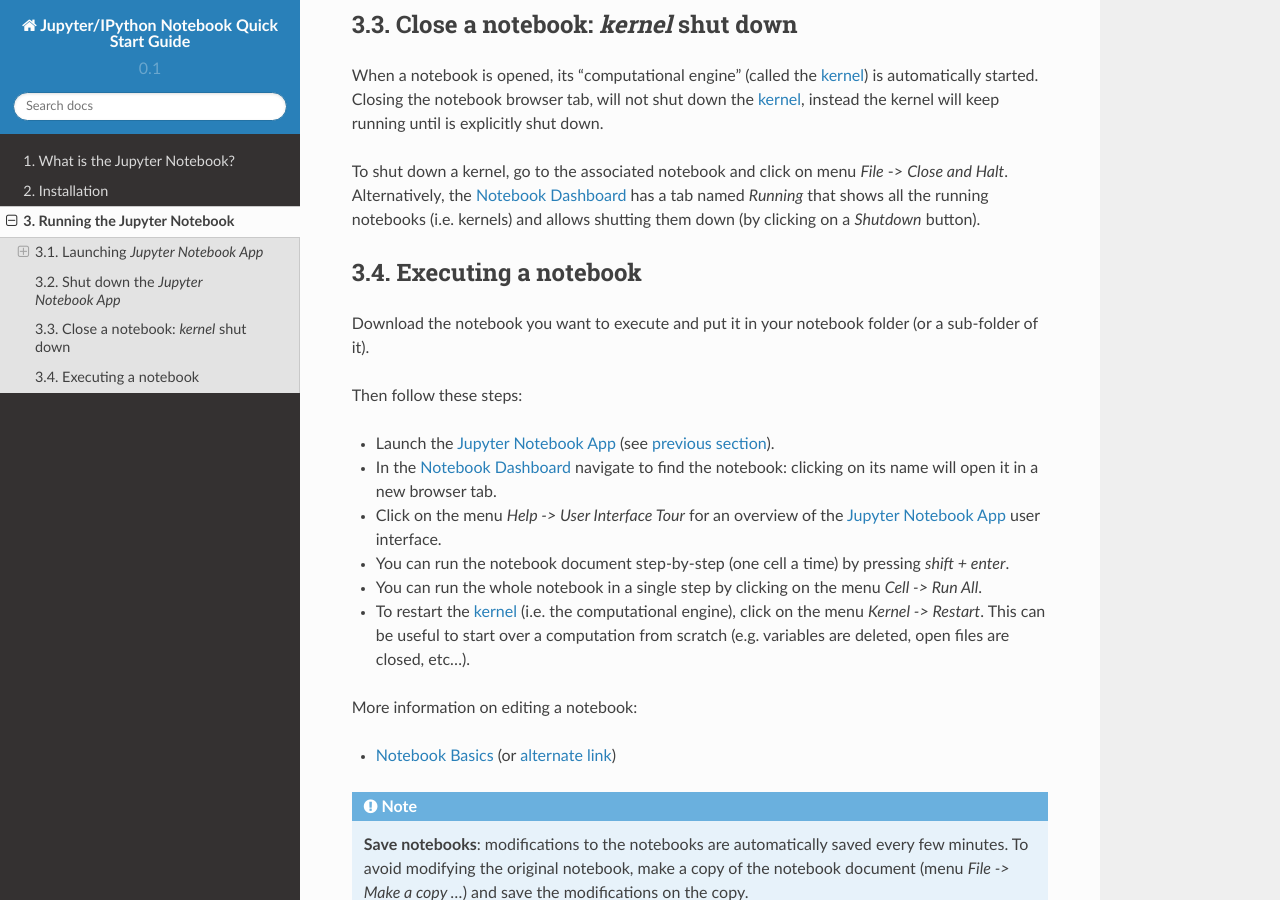
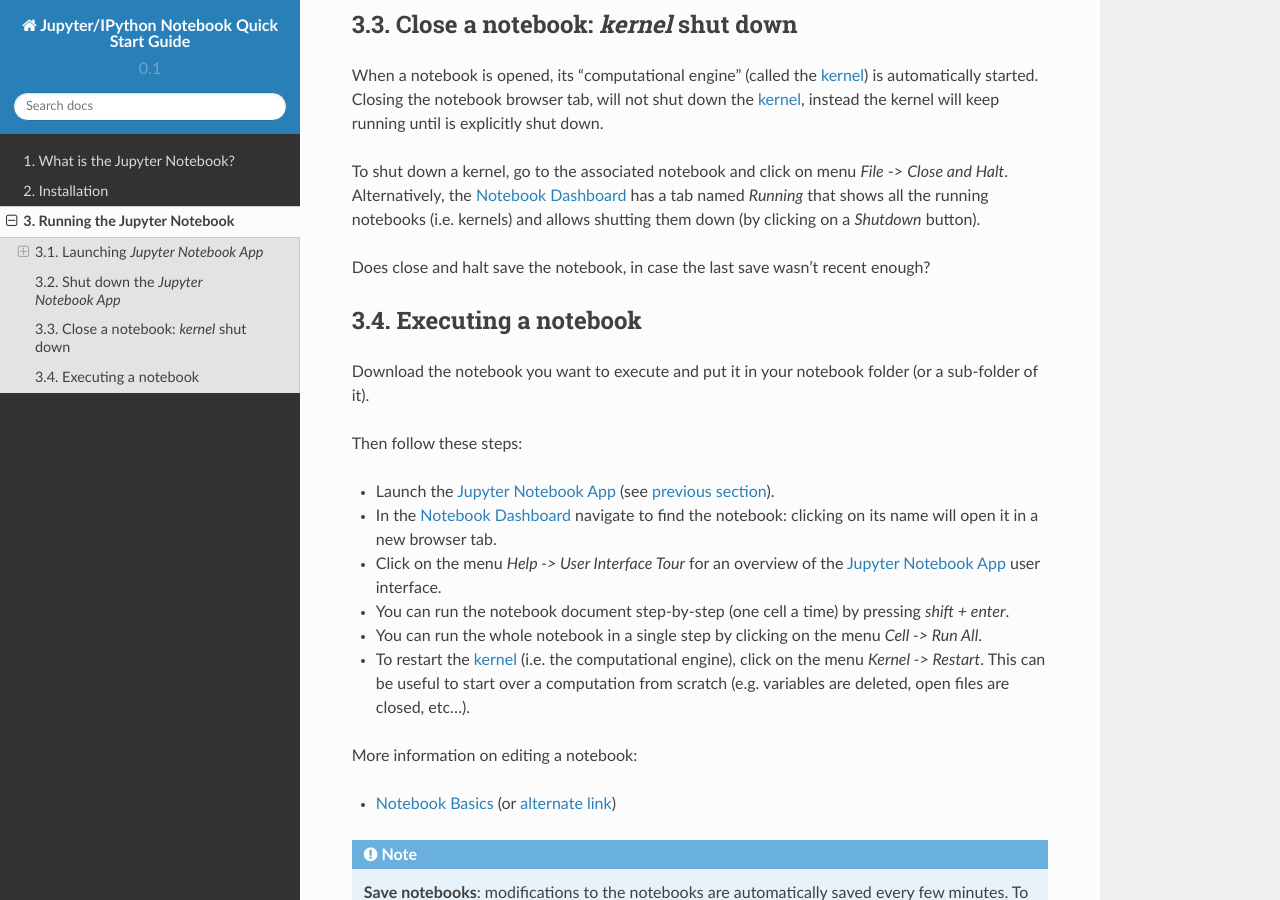
Before and after one commit to tritemio/jupyter_notebook_beginner_guide, a Sphinx documentation site: the page built from docs/execute.rst, in a window 1280 px wide and 900 px high, scrolled down 1418 px. Built offline with Sphinx 7.4.7 and the Read the Docs theme 2.0.0, drawn with Linux system fonts in a browser that asks for light colours.

Commit message:
Update execute.rst

```diff
--- a/docs/execute.rst
+++ b/docs/execute.rst
@@ -94,6 +94,8 @@
 has a tab named *Running* that shows all the running notebooks (i.e. kernels)
 and allows shutting them down (by clicking on a *Shutdown* button).
 
+Does close and halt save the notebook, in case the last save wasn't recent enough?
+
 Executing a notebook
 --------------------
 
```
